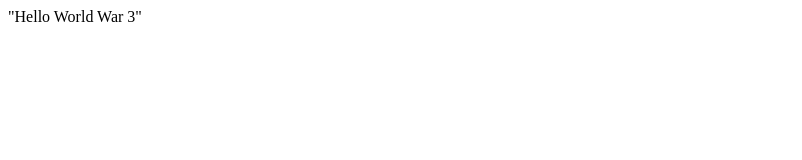
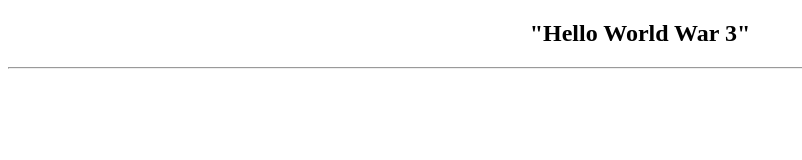
Before and after one commit to deuterium2h/deuterium2h.github.io, a plain HTML site: page index.html in a window 1280 px wide. Shown: the whole page, without its empty margins (0-802 px from the left). Drawn offline with Linux system fonts and the light colour scheme.

Commit message:
Update Body

```diff
--- a/index.html
+++ b/index.html
@@ -4,6 +4,9 @@
     <title>Deuterium 2H Work</title>
 </head>
 <body>
-    "Hello World War 3"
+    <center>
+    <h2>"Hello World War 3"</h2>
+    <hr>
+    </center>
 </body>
 </html>
```
